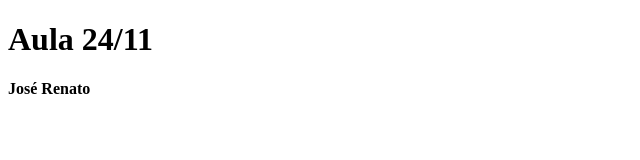
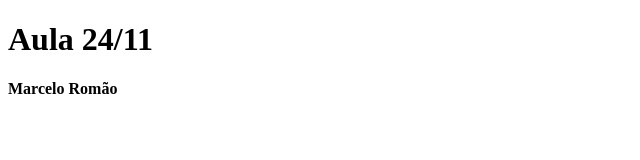
Before and after one commit to Marcelo241301/aula2411, a plain HTML site: page WebContent/index.html in a window 1280 px wide. Shown: the full height of the page, 0-640 px from the left. Drawn offline with Linux system fonts and the light colour scheme.

Commit message:
aula 01 de git

```diff
--- a/WebContent/index.html
+++ b/WebContent/index.html
@@ -7,6 +7,6 @@
 <body>
 
 <p><h1>Aula 24/11</h1></p>
-<p><b>José Renato</b></p>
+<p><b>Marcelo Romão</b></p>
 </body>
 </html>
```
Also changed, not shown: 1 other file.
